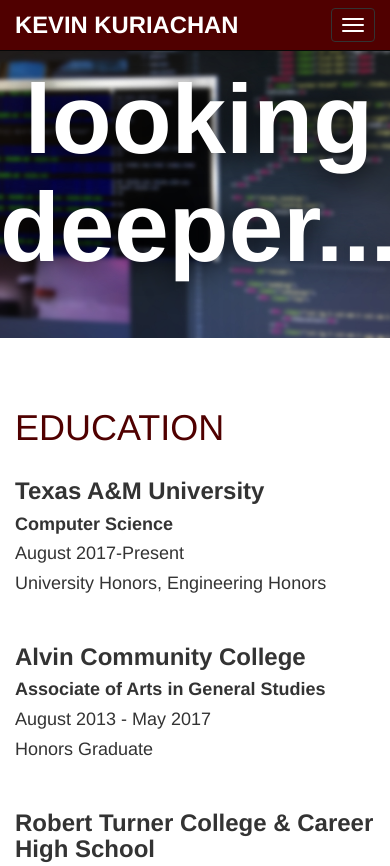
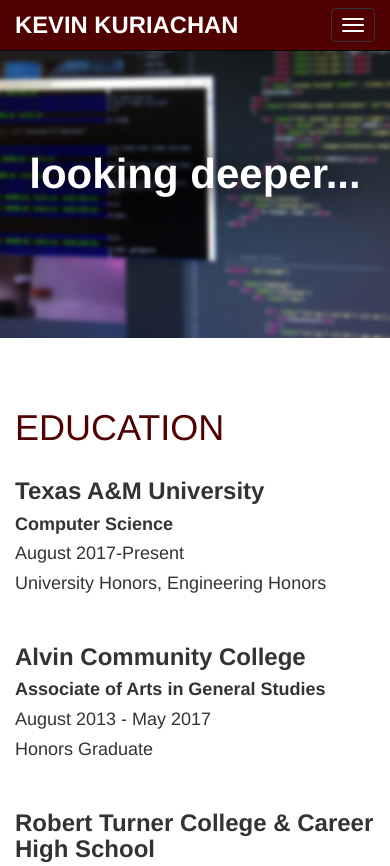
Before and after one commit to kevinkuriachan/ePortfolio, a plain HTML site: page pages/resume.html in a window 390 px wide. Shown: the top 866 px of the page. Drawn offline with nearby package versions, Linux system fonts and the light colour scheme.

Commit message:
fixed header text size for resume page

```diff
--- a/style.css
+++ b/style.css
@@ -173,5 +173,7 @@ footer h3{
 		font-size: 100%;
 		padding: 10px;
 	}
-
+	#resume_landing h1 {
+	font-size: 300%;
+	}
 }
```
